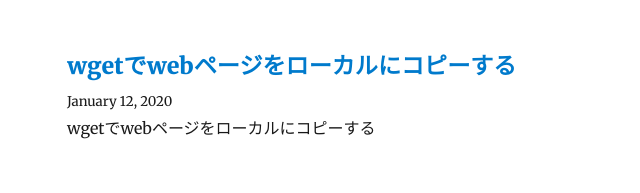
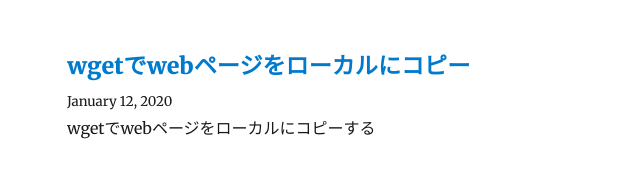
Before and after one commit to aidaninja/aidaNinjaScroll, a Gatsby site: page / in a window 1280 px wide. Shown: the part 371-564 px from the top of the page, 258-898 px from the left. Built offline with nearby package versions, Linux system fonts and the light colour scheme; Gatsby itself is replaced by a stand-in of ours; some packages are replaced by stand-ins of ours.

Commit message:
Update Blog “2020-01-12-wgetでwebページをローカルにコピーする”

```diff
--- a/content/blog/2020-01-12-wgetでwebページをローカルにコピーする.md
+++ b/content/blog/2020-01-12-wgetでwebページをローカルにコピーする.md
@@ -1,5 +1,5 @@
 ---
-title: wgetでwebページをローカルにコピーする
+title: wgetでwebページをローカルにコピー
 date: 2020-01-12T06:06:28.661Z
 description: wgetでwebページをローカルにコピーする
 ---
```
